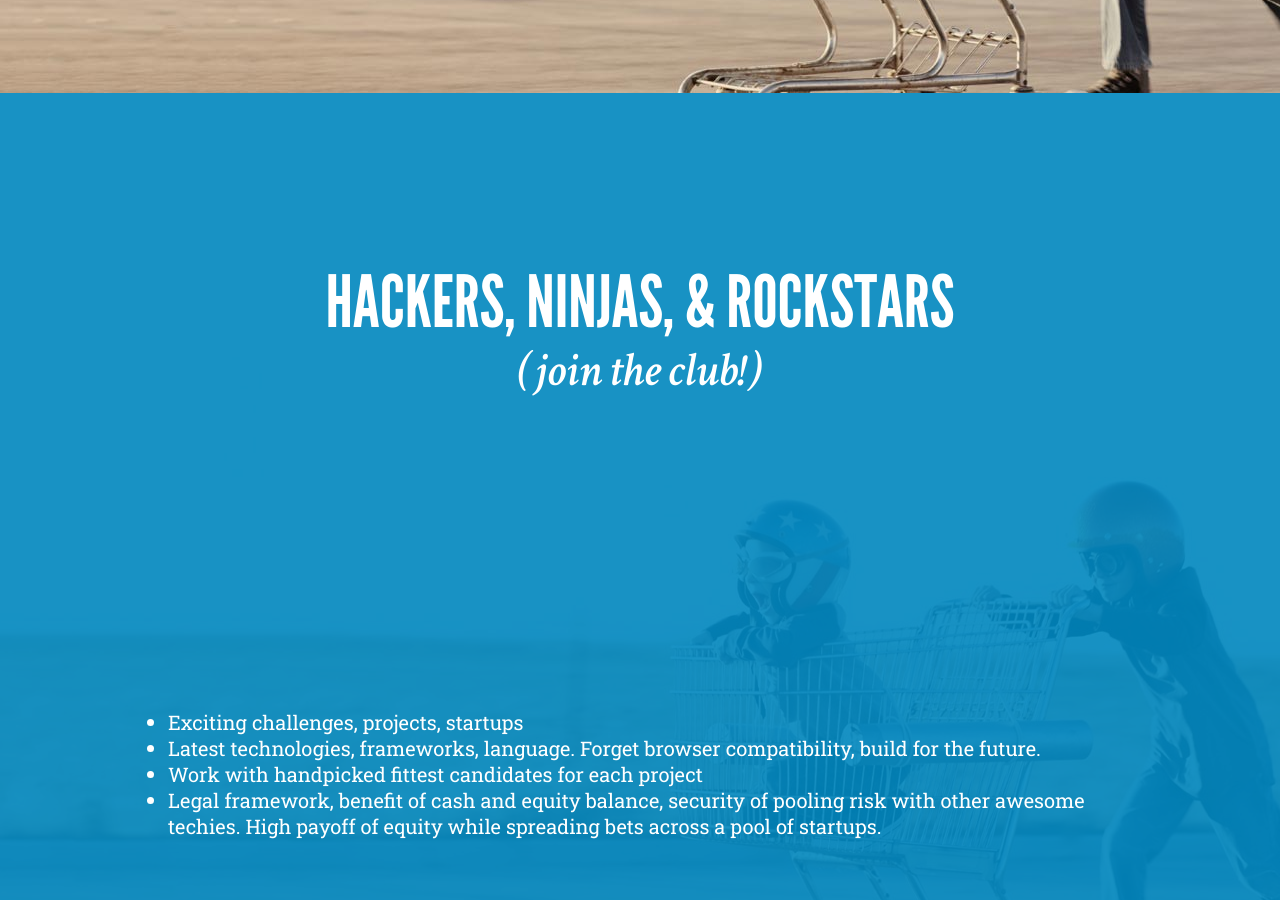
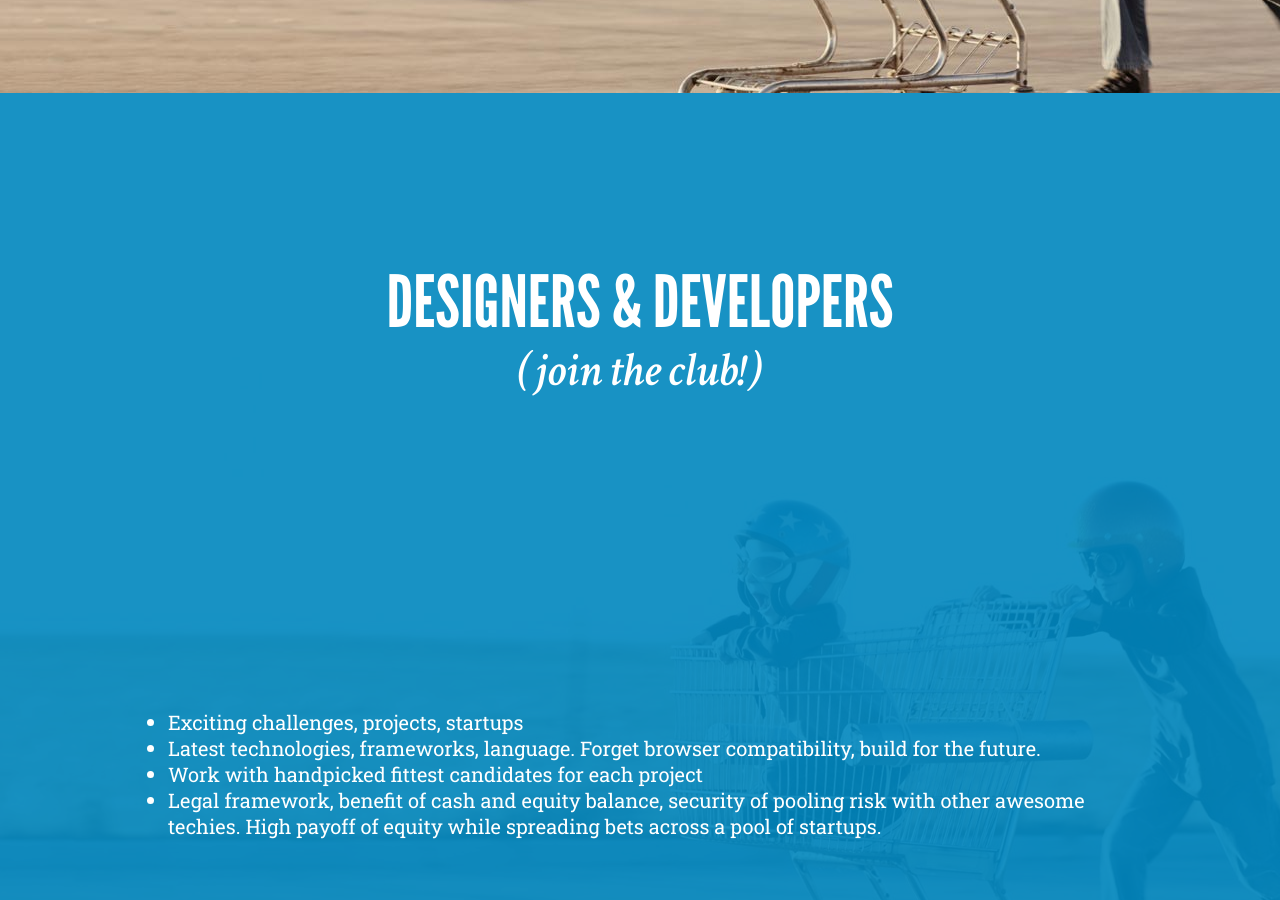
Before and after one commit to cofounders/cofounders.github.io, a Jekyll site: the page built from pitch/index.html, in a window 1280 px wide and 900 px high, scrolled down 807 px. Built offline with Jekyll 4.4.1, drawn with Linux system fonts in a browser that asks for light colours; some web fonts are replaced.

Commit message:
Forgot to clean up the PR speak

```diff
--- a/pitch/index.html
+++ b/pitch/index.html
@@ -13,7 +13,7 @@ layout: menu
 <section id="techies">
   <article>
     <header>
-      <h1>Hackers, ninjas, & rockstars</h1>
+      <h1>Designers & Developers</h1>
       <p><em>(join the club!)</em></p>
     </header>
     <ul>
```
